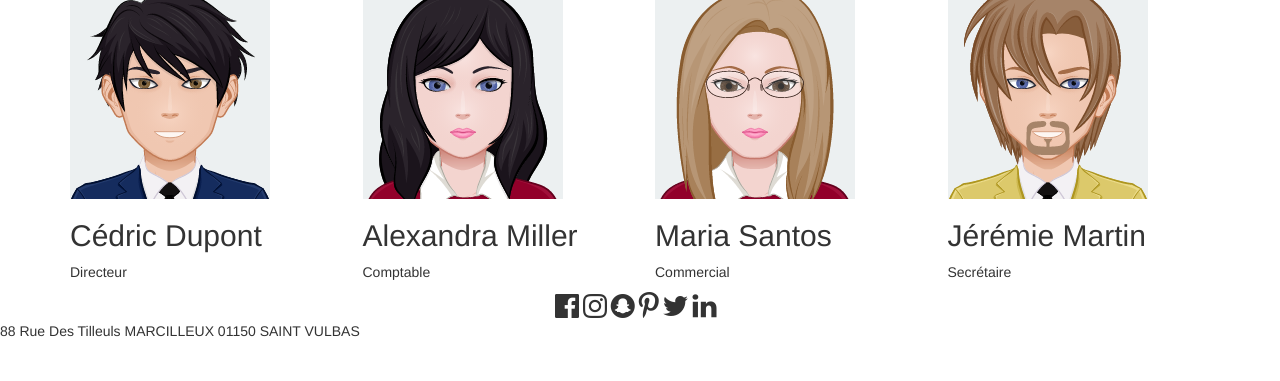
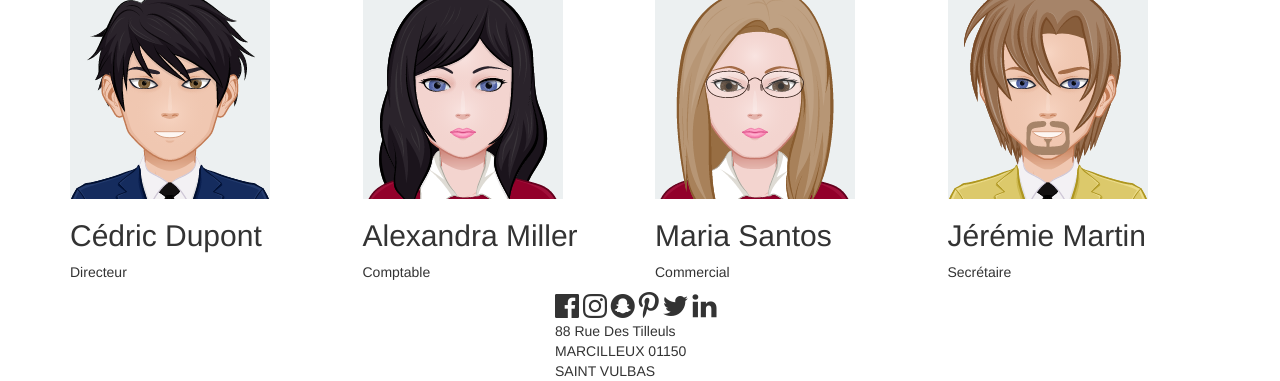
Before and after one commit to Mahatehotia/MultiService, a PHP site: page /html/accueil.php in a window 1280 px wide. Shown: the part 797-1178 px from the top of the page. Before the commit the page ends 1134 px from the top, so only its background shows below. Run offline with PHP 8.4, Linux system fonts and the light colour scheme.

Commit message:
ajout footer

```diff
--- a/html/footer.php
+++ b/html/footer.php
@@ -24,10 +24,18 @@
                 <div class="col-sm-5">
                 </div>
             </div>
+			<div class="row">
+                <div class="col-sm-5">
+                </div>
+                <div class="col-sm-2">
+                    88 Rue Des Tilleuls MARCILLEUX 01150 SAINT VULBAS
+                </div>
+                <div class="col-sm-5">
+                </div>
+            </div>
             </div>
         </div>
     </div>
-	88 Rue Des Tilleuls MARCILLEUX 01150 SAINT VULBAS
 </footer>
 
 </body>
```
Also changed, not shown: 2 other files.
